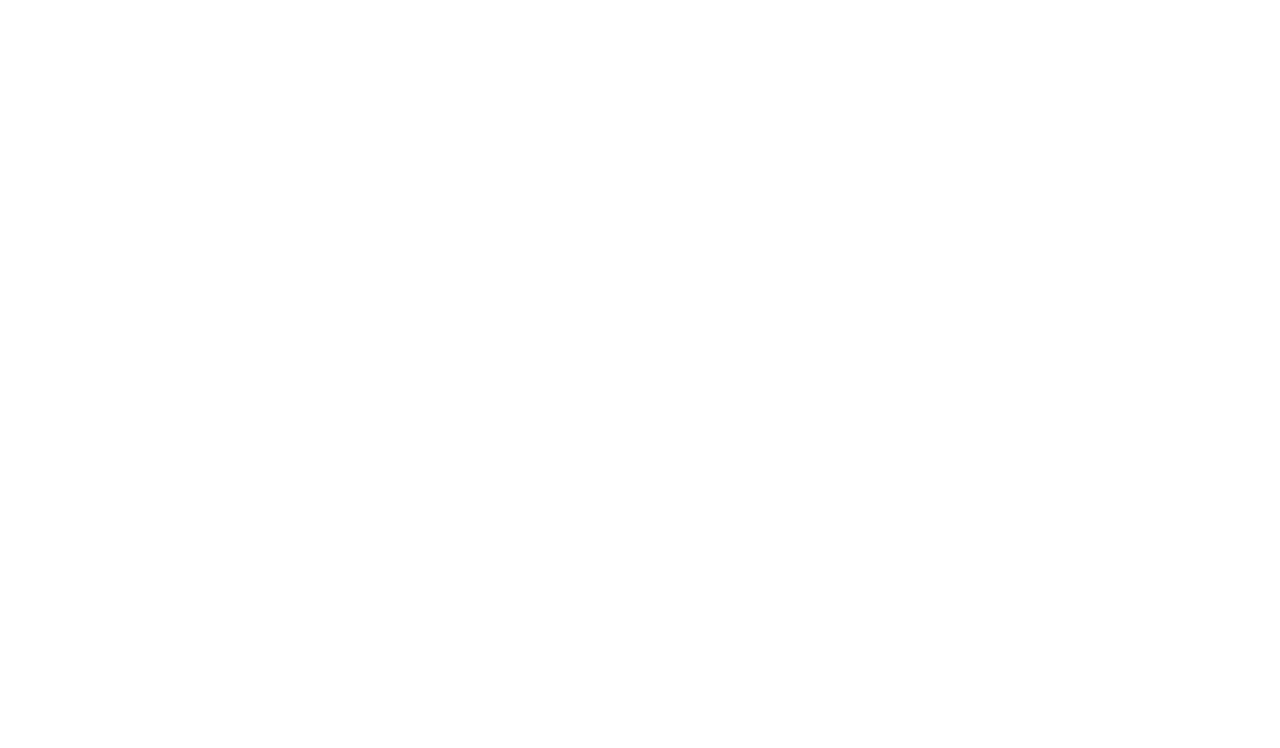
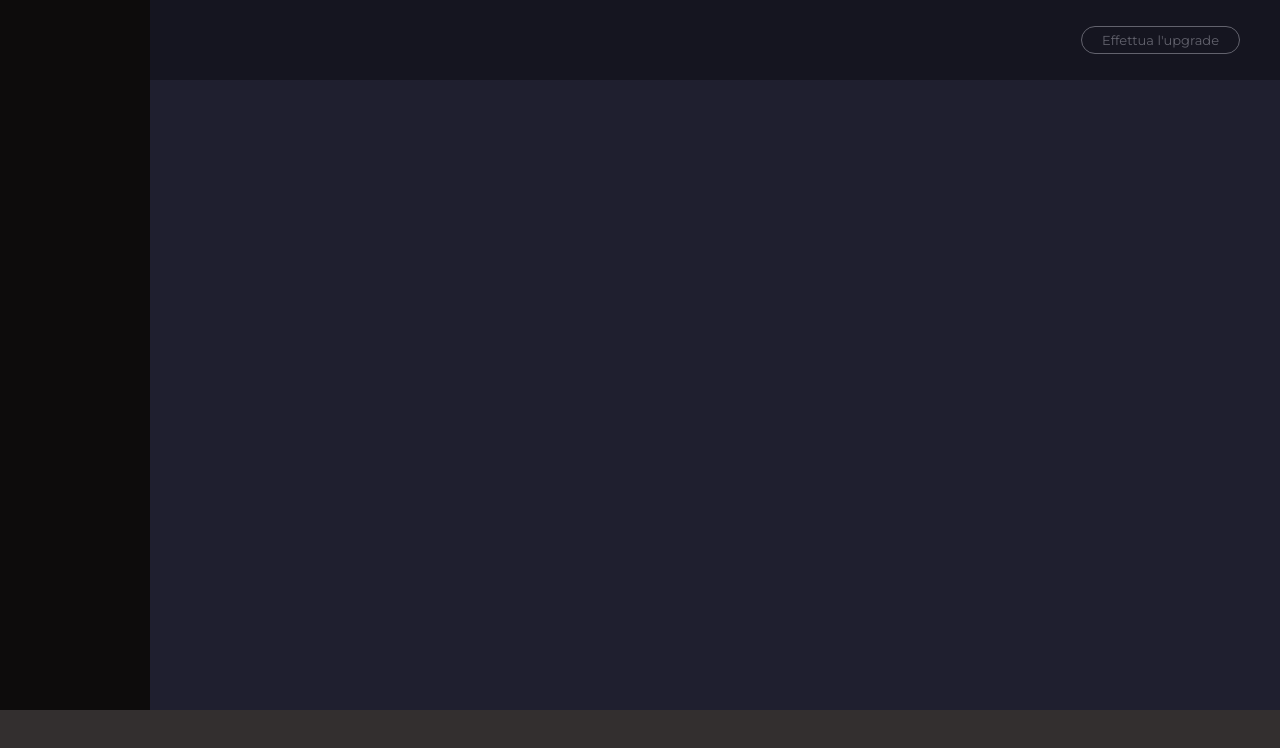
Before and after one commit to Jonathanmasa/html-css-spotifyweb, a plain HTML site: page index.html in a window 1280 px wide. Drawn offline with Linux system fonts and the light colour scheme.

Commit message:
feat [macro]

```diff
--- a/css/style.css
+++ b/css/style.css
@@ -4,3 +4,86 @@
     padding: 0%;
     box-sizing: border-box;
 }
+
+body {
+    font-family:"Montserrat", sans-serif;
+}
+
+/* REGOLE COLONNA NAV */
+.container-main {
+    height: calc(100vh - 90px);
+    display: flex;
+
+}
+
+.nav-column {
+    width: 150px;
+    height: 100%;
+    background-color: rgb(13, 12, 12);
+}
+
+/* CONTENUTO COLONNA NAV */
+.nav-contain {
+    padding: 2px 0;
+
+}
+
+
+
+/* REGOLE CONTENUTO PRINCIPALE */
+.contenuto-principale {
+    width: calc(100% - 150px);
+    overflow: auto;
+    background-color: rgb(31, 31, 47);
+
+}
+
+/* BARRA FIX MAIN */
+.barra-fix {
+    height: 80px;
+    width: calc(100% - 150px);
+    position: fixed;
+    background-color: black; opacity: 0.3;
+    text-align: end;
+    z-index: 3;
+
+}
+
+.upgrade a {
+    color: white;
+    font-size: 13px;
+    margin-right: 40px;
+    vertical-align: middle;
+    line-height: 80px;
+    border: 1px solid white;
+    padding: 5px 20px;
+    border-radius: 9999px;
+    text-decoration: none;
+
+}
+
+.playlist {
+    margin-top: 90px;
+}
+
+
+
+/* REGOLE PLAY FOOTER */
+.play-footer {
+    height: 90px;
+    width: 100%;
+    background-color: rgb(51, 47, 47);
+}
+
+
+/* RESPONSIVE */
+
+/* MOBILE */
+@media screen and (max-width:552px) {
+    .nav-column {
+        width: 50px;
+
+    }
+
+
+}
--- a/index.html
+++ b/index.html
@@ -3,6 +3,10 @@
 <head>
     <meta charset="UTF-8">
     <meta name="viewport" content="width=device-width, initial-scale=1.0">
+    <!-- text font -->
+    <link rel="preconnect" href="https://fonts.googleapis.com">
+    <link rel="preconnect" href="https://fonts.gstatic.com" crossorigin>
+    <link href="https://fonts.googleapis.com/css2?family=Montserrat:ital,wght@0,100..900;1,100..900&family=Nerko+One&family=Open+Sans:ital,wght@0,300..800;1,300..800&display=swap" rel="stylesheet">
     <!-- font awesome -->
      <link rel="stylesheet" href="https://cdnjs.cloudflare.com/ajax/libs/font-awesome/6.7.1/css/all.min.css">
     <!-- style css -->
@@ -12,17 +16,34 @@
 <body>
 
     <!-- colonna di navigazione -->
-     <nav>
 
-     </nav>
 
     <!-- contenuto principale -->
-     <main>
+     <main class="container-main">
+
+        <nav class="nav-column">
+            <div class="nav-contain">
+
+            </div>
+
+        </nav>
+
+        <div class="contenuto-principale">
+            <div class="barra-fix">
+                <span class="upgrade"><a href="">Effettua l'upgrade</a></span>
+
+            </div>
+            <div class="playlist">
+
+
+            </div>
+
+        </div>
 
      </main>
 
     <!-- play footer -->
-     <footer>
+     <footer class="play-footer">
 
      </footer>
 
```
